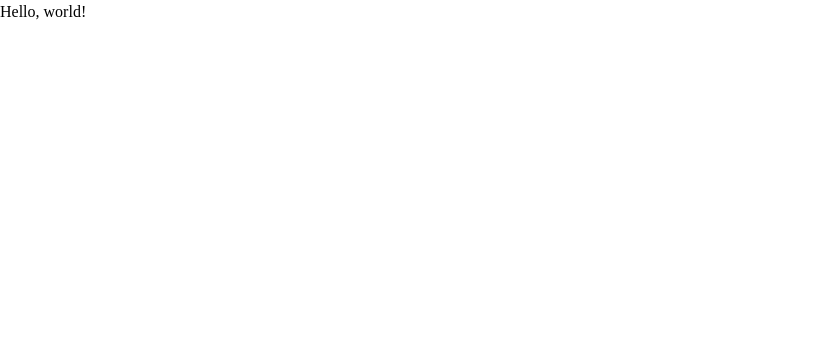
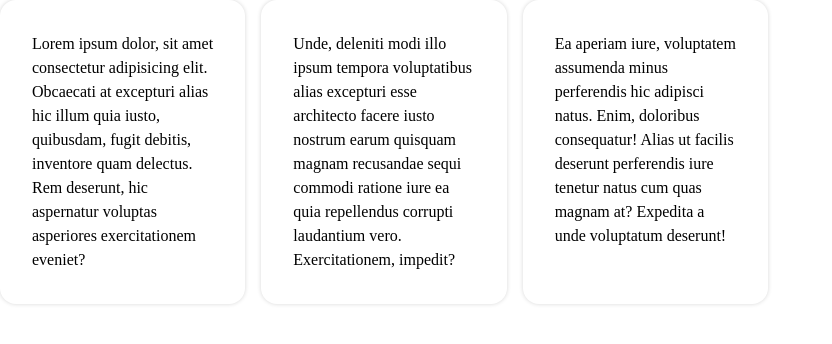
Before and after one commit to gabiallen/walkthrough-2, a plain HTML site: page index.html in a window 1280 px wide. Shown: the whole page, without its empty margins (0-832 px from the left). Drawn offline with Linux system fonts and the light colour scheme.

Commit message:
deploy: 0c7141faba695ebb1187eacb63ea823966647e99

```diff
--- a/css/main.css
+++ b/css/main.css
@@ -1,7 +1,37 @@
-/* Decent Defaults */
+/* Shared Styles */
 
 img,
 video {
   width: 100%;
   height: auto;
 }
+
+.flex {
+  display: flex;
+  gap: 1rem;
+}
+
+.card {
+  box-shadow: 0 0 0.25rem 0 rgba(0, 0, 0, 0.16);
+  padding: 2rem;
+  border-radius: 1rem;
+  margin: 0 auto;
+}
+
+.container {
+  max-width: 48rem;
+}
+
+/* Mobile Only Styles */
+@media (max-width: 47.9375em) {
+  .flex {
+    flex-direction: column;
+  }
+}
+
+/* Desktop Only Styles */
+@media (min-width: 48em) {
+  .flex > * {
+    width: 100%;
+  }
+}
--- a/index.html
+++ b/index.html
@@ -10,6 +10,31 @@
     <title>Document</title>
   </head>
   <body>
-    Hello, world!
+    <section class="flex container">
+      <article class="card">
+        <p>
+          Lorem ipsum dolor, sit amet consectetur adipisicing elit. Obcaecati at
+          excepturi alias hic illum quia iusto, quibusdam, fugit debitis,
+          inventore quam delectus. Rem deserunt, hic aspernatur voluptas
+          asperiores exercitationem eveniet?
+        </p>
+      </article>
+      <article class="card">
+        <p>
+          Unde, deleniti modi illo ipsum tempora voluptatibus alias excepturi
+          esse architecto facere iusto nostrum earum quisquam magnam recusandae
+          sequi commodi ratione iure ea quia repellendus corrupti laudantium
+          vero. Exercitationem, impedit?
+        </p>
+      </article>
+      <article class="card">
+        <p>
+          Ea aperiam iure, voluptatem assumenda minus perferendis hic adipisci
+          natus. Enim, doloribus consequatur! Alias ut facilis deserunt
+          perferendis iure tenetur natus cum quas magnam at? Expedita a unde
+          voluptatum deserunt!
+        </p>
+      </article>
+    </section>
   </body>
 </html>
```
